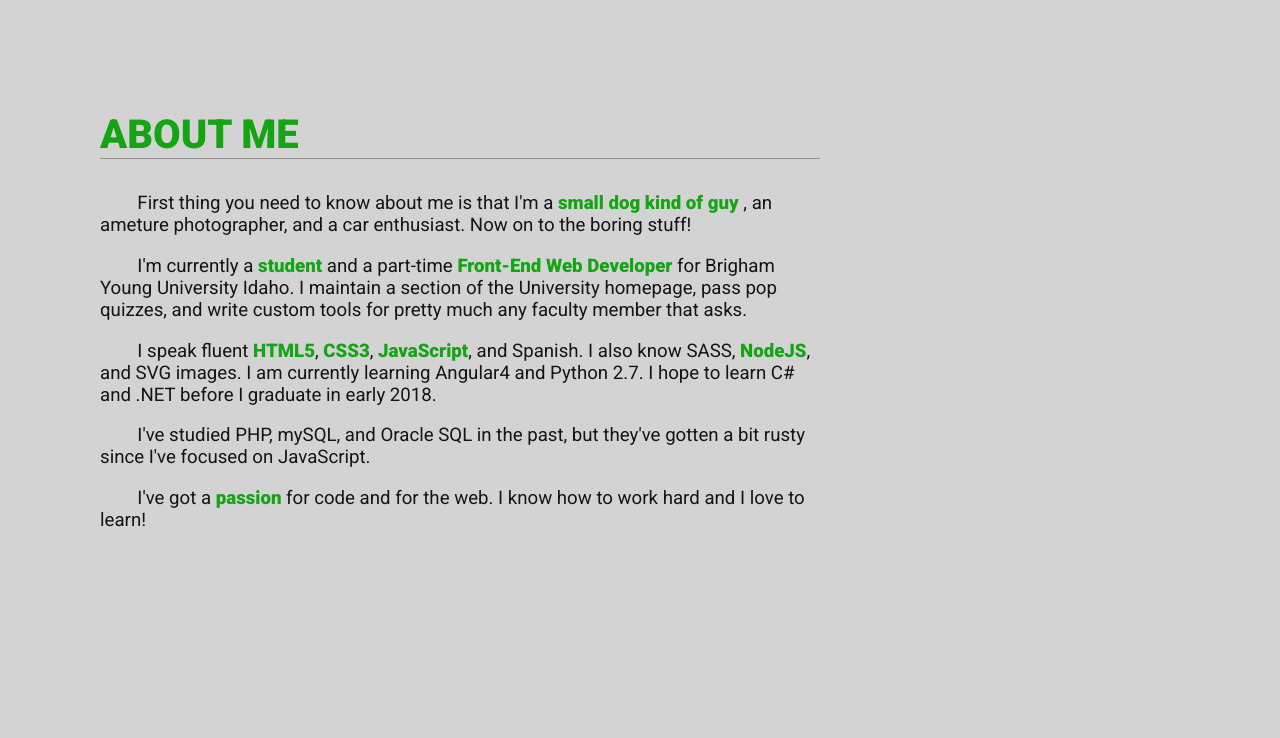
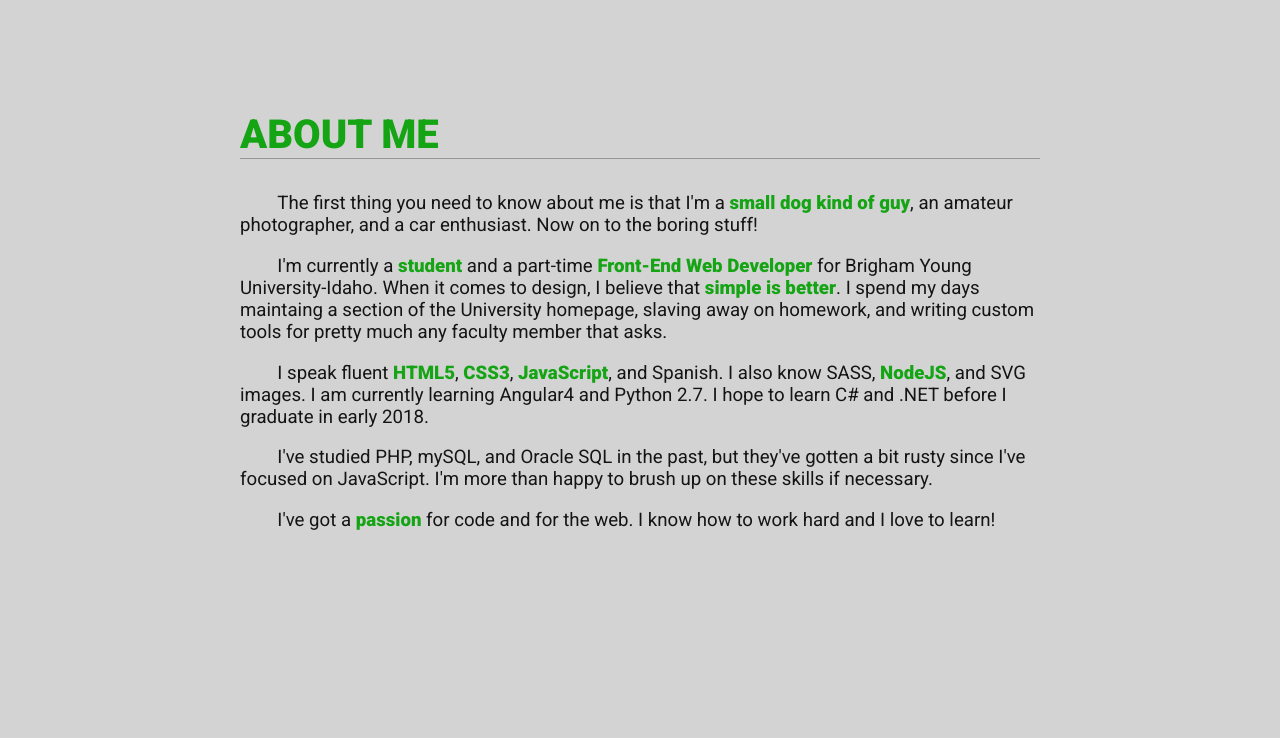
Before and after one commit to danverde/eng321, a plain HTML site: page index.html in a window 1280 px wide. Shown: the part 822-1560 px from the top of the page. Drawn offline with Linux system fonts and the light colour scheme.

Commit message:
revised aboutMe.

```diff
--- a/index.html
+++ b/index.html
@@ -32,25 +32,26 @@
         </section>
 
         <section class="bg-content" id="about">
-            <div>
+            <div class="sectionWrapper">
                 <h2>About Me</h2>
-                <p>First thing you need to know about me is that I'm a <span class="emphasis">small dog kind of guy </span>, an ameture photographer, and a car enthusiast. Now on to the boring stuff! </p>
-                <p>I'm currently a <span class="emphasis">student</span> and a part-time <span class="emphasis">Front-End Web Developer</span> for Brigham Young University Idaho. I maintain a section of the University homepage, pass pop quizzes, and write custom tools for pretty much any faculty member that asks.</p>
+                <p>The first thing you need to know about me is that I'm a <span class="emphasis">small dog kind of guy</span>, an amateur photographer, and a car enthusiast. Now on to the boring stuff! </p>
+                <p>I'm currently a <span class="emphasis">student</span> and a part-time <span class="emphasis">Front-End Web Developer</span> for Brigham Young University-Idaho. When it comes to design, I believe that <span class="emphasis">simple is better</span>. I spend my days maintaing a section of the University homepage, slaving away on homework, and writing custom tools for pretty much any faculty member that asks.</p>
+                <p></p>
                 <p>I speak fluent <span class="emphasis">HTML5</span>, <span class="emphasis">CSS3</span>, <span class="emphasis">JavaScript</span>, and Spanish. I also know SASS, <span class="emphasis">NodeJS</span>, and SVG images. I am currently learning Angular4 and Python 2.7. I hope to learn C# and .NET before I graduate in early 2018.</p>
-                <p> I've studied PHP, mySQL, and Oracle SQL in the past, but they've gotten a bit rusty since I've focused on JavaScript.</p>
+                <p> I've studied PHP, mySQL, and Oracle SQL in the past, but they've gotten a bit rusty since I've focused on JavaScript. I'm more than happy to brush up on these skills if necessary.</p>
                 <p>I've got a <span class="emphasis">passion</span> for code and for the web. I know how to work hard and I love to learn! </p>
             </div>
         </section>
         <section class="bg-img bg-2"></section>
         <section claas="bg-content" id="projects">
-            <div>
+            <div class="sectionWrapper">
                 <h2>Projects</h2>
                 <p>Select a project to learn more.</p>
             </div>
         </section>
         <section class="bg-img bg-3"></section>
         <section claas="bg-content" id="contact">
-            <div>
+            <div class="sectionWrapper">
                 <h2>Contact</h2>
             </div>
         </section>
--- a/scss/style.scss
+++ b/scss/style.scss
@@ -116,10 +116,10 @@ main {
     border-bottom: 1px solid $color3;
 }
 
-#about > div {
+.sectionWrapper {
     width:100%;
-    max-width: 720px;
-    margin: 10vmin;
+    max-width: 800px;
+    margin: 10vmin auto;
     padding :20px;
 }
 
```
Also changed, not shown: css/style.css, 1 other file.
